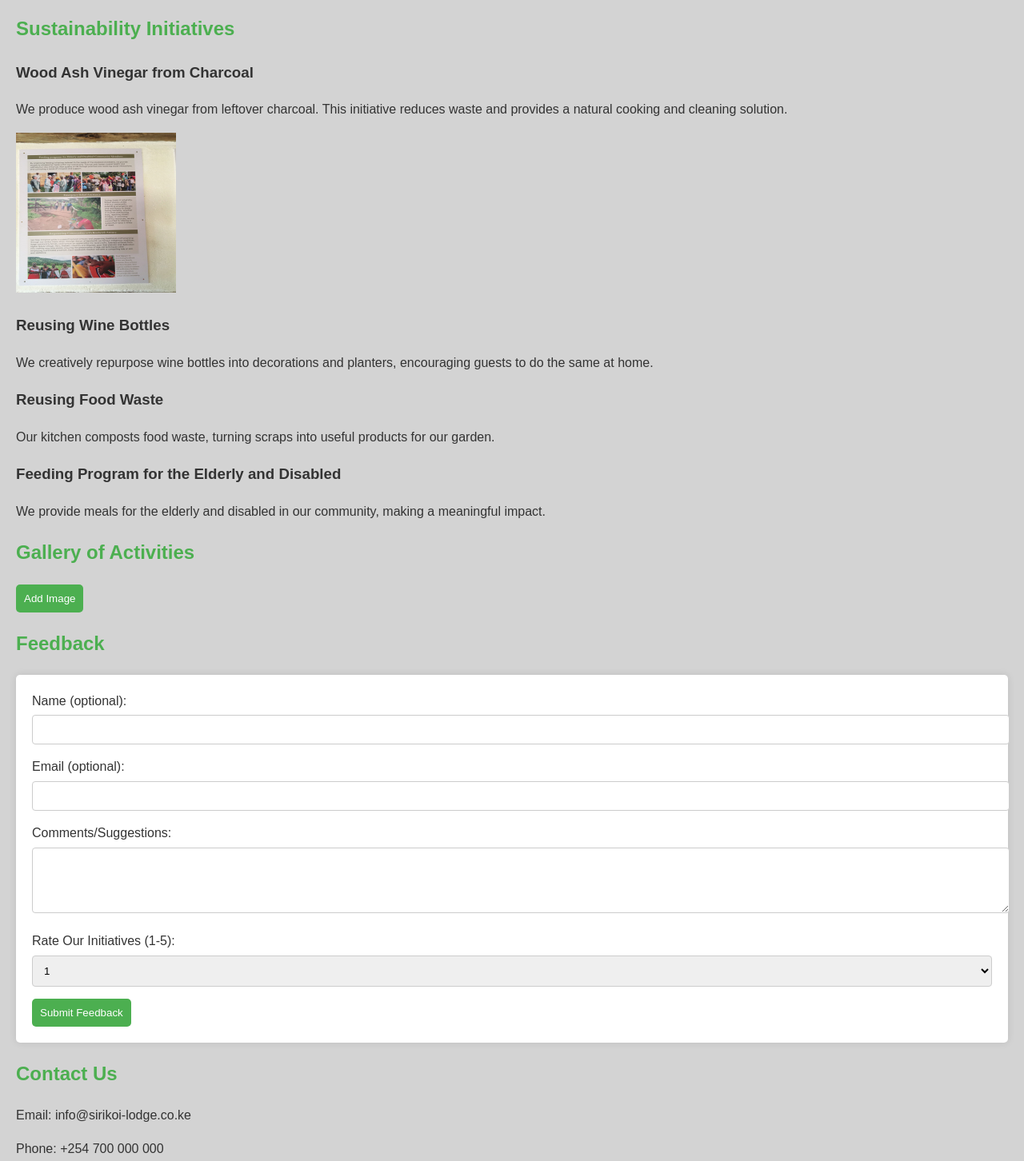
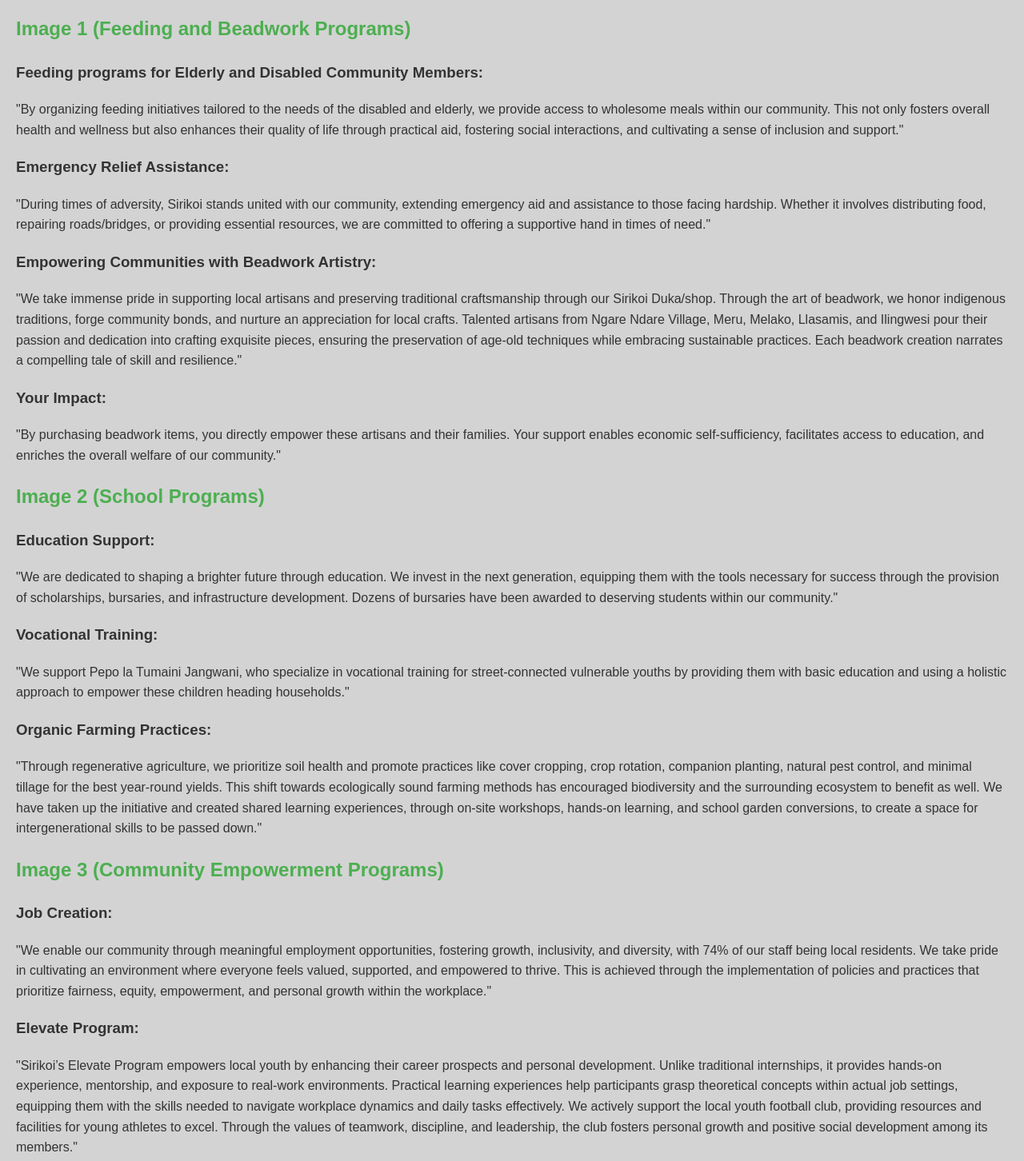
Before and after one commit to IsaacLelgo/sirikoiweb, a plain HTML site: page index.html in a window 1280 px wide. Shown: the part 282-1734 px from the top of the page at 80% size. Drawn offline with Linux system fonts and the light colour scheme.

Commit message:
Update index.html

```diff
--- a/index.html
+++ b/index.html
@@ -3,12 +3,12 @@
 <head>
     <meta charset="UTF-8">
     <meta name="viewport" content="width=device-width, initial-scale=1.0">
-    <title>Sirikoi Lodge Sustainability</title>
-    <link rel="stylesheet" href="styles.css">
+    <title>Sirikoi Lodge</title>
+    <link rel="stylesheet" href="styles.css"> <!-- Adjust according to your CSS file -->
 </head>
 <body>
     <header>
-        <h1>Sirikoi Lodge</h1>
+        <h1>Welcome to Sirikoi Lodge</h1>
         <nav>
             <ul>
                 <li><a href="#about">About Us</a></li>
@@ -26,26 +26,57 @@
             <p>At Sirikoi Lodge, we are committed to sustainability and community development. Our mission is to protect the environment while enriching the lives of those in our community.</p>
         </section>
 
+        <section id="feeding-beadwork-programs">
+            <h2>Image 1 (Feeding and Beadwork Programs)</h2>
+            <h3>Feeding programs for Elderly and Disabled Community Members:</h3>
+            <p>"By organizing feeding initiatives tailored to the needs of the disabled and elderly, we provide access to wholesome meals within our community. This not only fosters overall health and wellness but also enhances their quality of life through practical aid, fostering social interactions, and cultivating a sense of inclusion and support."</p>
+
+            <h3>Emergency Relief Assistance:</h3>
+            <p>"During times of adversity, Sirikoi stands united with our community, extending emergency aid and assistance to those facing hardship. Whether it involves distributing food, repairing roads/bridges, or providing essential resources, we are committed to offering a supportive hand in times of need."</p>
+
+            <h3>Empowering Communities with Beadwork Artistry:</h3>
+            <p>"We take immense pride in supporting local artisans and preserving traditional craftsmanship through our Sirikoi Duka/shop. Through the art of beadwork, we honor indigenous traditions, forge community bonds, and nurture an appreciation for local crafts. Talented artisans from Ngare Ndare Village, Meru, Melako, Llasamis, and Ilingwesi pour their passion and dedication into crafting exquisite pieces, ensuring the preservation of age-old techniques while embracing sustainable practices. Each beadwork creation narrates a compelling tale of skill and resilience."</p>
+
+            <h3>Your Impact:</h3>
+            <p>"By purchasing beadwork items, you directly empower these artisans and their families. Your support enables economic self-sufficiency, facilitates access to education, and enriches the overall welfare of our community."</p>
+        </section>
+
+        <section id="school-programs">
+            <h2>Image 2 (School Programs)</h2>
+            <h3>Education Support:</h3>
+            <p>"We are dedicated to shaping a brighter future through education. We invest in the next generation, equipping them with the tools necessary for success through the provision of scholarships, bursaries, and infrastructure development. Dozens of bursaries have been awarded to deserving students within our community."</p>
+
+            <h3>Vocational Training:</h3>
+            <p>"We support Pepo la Tumaini Jangwani, who specialize in vocational training for street-connected vulnerable youths by providing them with basic education and using a holistic approach to empower these children heading households."</p>
+
+            <h3>Organic Farming Practices:</h3>
+            <p>"Through regenerative agriculture, we prioritize soil health and promote practices like cover cropping, crop rotation, companion planting, natural pest control, and minimal tillage for the best year-round yields. This shift towards ecologically sound farming methods has encouraged biodiversity and the surrounding ecosystem to benefit as well. We have taken up the initiative and created shared learning experiences, through on-site workshops, hands-on learning, and school garden conversions, to create a space for intergenerational skills to be passed down."</p>
+        </section>
+
+        <section id="community-empowerment-programs">
+            <h2>Image 3 (Community Empowerment Programs)</h2>
+            <h3>Job Creation:</h3>
+            <p>"We enable our community through meaningful employment opportunities, fostering growth, inclusivity, and diversity, with 74% of our staff being local residents. We take pride in cultivating an environment where everyone feels valued, supported, and empowered to thrive. This is achieved through the implementation of policies and practices that prioritize fairness, equity, empowerment, and personal growth within the workplace."</p>
+
+            <h3>Elevate Program:</h3>
+            <p>"Sirikoi’s Elevate Program empowers local youth by enhancing their career prospects and personal development. Unlike traditional internships, it provides hands-on experience, mentorship, and exposure to real-work environments. Practical learning experiences help participants grasp theoretical concepts within actual job settings, equipping them with the skills needed to navigate workplace dynamics and daily tasks effectively. We actively support the local youth football club, providing resources and facilities for young athletes to excel. Through the values of teamwork, discipline, and leadership, the club fosters personal growth and positive social development among its members."</p>
+        </section>
+
         <section id="initiatives">
             <h2>Sustainability Initiatives</h2>
-
             <article>
                 <h3>Wood Ash Vinegar from Charcoal</h3>
                 <p>We produce wood ash vinegar from leftover charcoal. This initiative reduces waste and provides a natural cooking and cleaning solution.</p>
                 <img src="WhatsApp Image 2024-10-21 at 19.28.32_3b348b3a.jpg" alt="">
             </article>
-
             <article>
                 <h3>Reusing Wine Bottles</h3>
                 <p>We creatively repurpose wine bottles into decorations and planters, encouraging guests to do the same at home.</p>
             </article>
-
             <article>
                 <h3>Reusing Food Waste</h3>
-
                 <p>Our kitchen composts food waste, turning scraps into useful products for our garden.</p>
             </article>
-
             <article>
                 <h3>Feeding Program for the Elderly and Disabled</h3>
                 <p>We provide meals for the elderly and disabled in our community, making a meaningful impact.</p>
@@ -63,13 +94,10 @@
             <form id="feedback-form">
                 <label for="name">Name (optional):</label>
                 <input type="text" id="name" name="name">
-
                 <label for="email">Email (optional):</label>
                 <input type="email" id="email" name="email">
-
                 <label for="comments">Comments/Suggestions:</label>
                 <textarea id="comments" name="comments" rows="4"></textarea>
-
                 <label for="rating">Rate Our Initiatives (1-5):</label>
                 <select id="rating" name="rating">
                     <option value="1">1</option>
@@ -78,7 +106,6 @@
                     <option value="4">4</option>
                     <option value="5">5</option>
                 </select>
-
                 <button type="submit">Submit Feedback</button>
             </form>
         </section>
```
